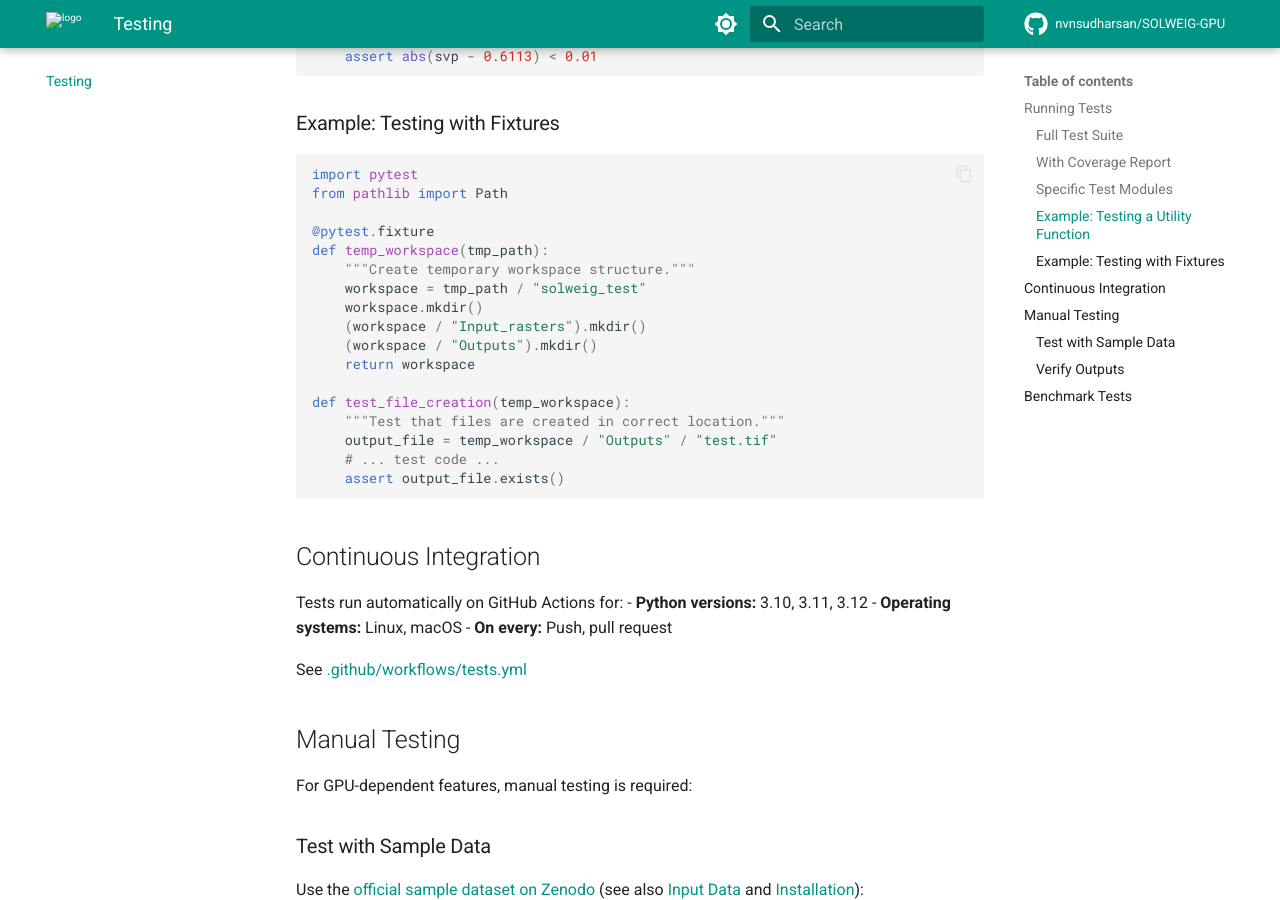
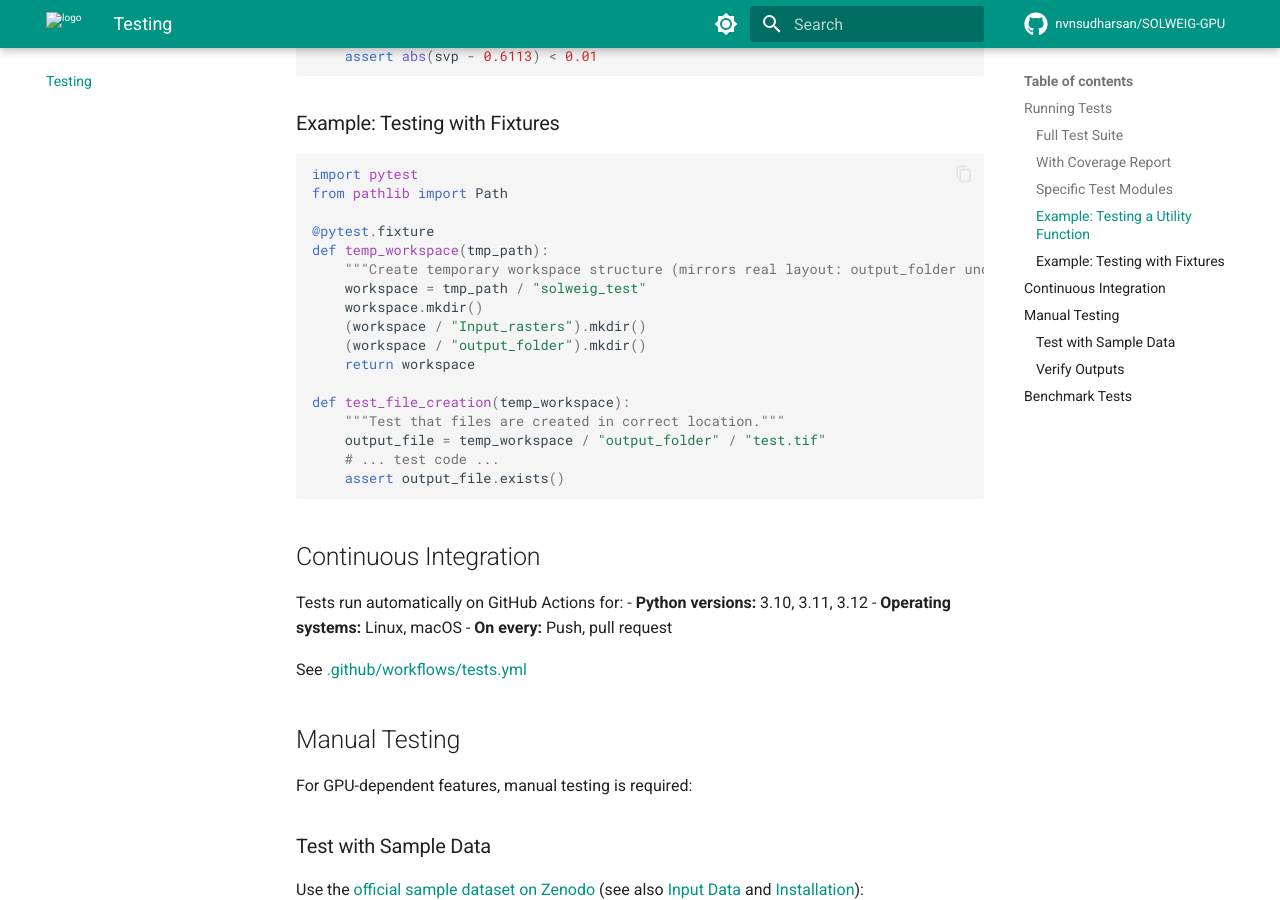
Before and after one commit to nvnsudharsan/SOLWEIG-GPU, an MkDocs documentation site: the page built from docs/testing.md, in a window 1280 px wide and 900 px high, scrolled down 1175 px. Built offline with MkDocs 1.6.1 and Material for MkDocs 9.7.7, drawn with Linux system fonts in a browser that asks for light colours; comment, search, counter and statistics services are not loaded; the version menu is left out.

Commit message:
Update output directory references in code and testing documentation
Changed all instances of `Outputs/` to `output_folder/` in the `thermal_comfort` function documentation and the testing setup. This aligns the code with the updated output structure and ensures consistency across documentation.

````diff
--- a/docs/testing.md
+++ b/docs/testing.md
@@ -59,16 +59,16 @@ from pathlib import Path
 
 @pytest.fixture
 def temp_workspace(tmp_path):
-    """Create temporary workspace structure."""
+    """Create temporary workspace structure (mirrors real layout: output_folder under base_path)."""
     workspace = tmp_path / "solweig_test"
     workspace.mkdir()
     (workspace / "Input_rasters").mkdir()
-    (workspace / "Outputs").mkdir()
+    (workspace / "output_folder").mkdir()
     return workspace
 
 def test_file_creation(temp_workspace):
     """Test that files are created in correct location."""
-    output_file = temp_workspace / "Outputs" / "test.tif"
+    output_file = temp_workspace / "output_folder" / "test.tif"
     # ... test code ...
     assert output_file.exists()
 ```
````
Also changed, not shown: 1 other file.
